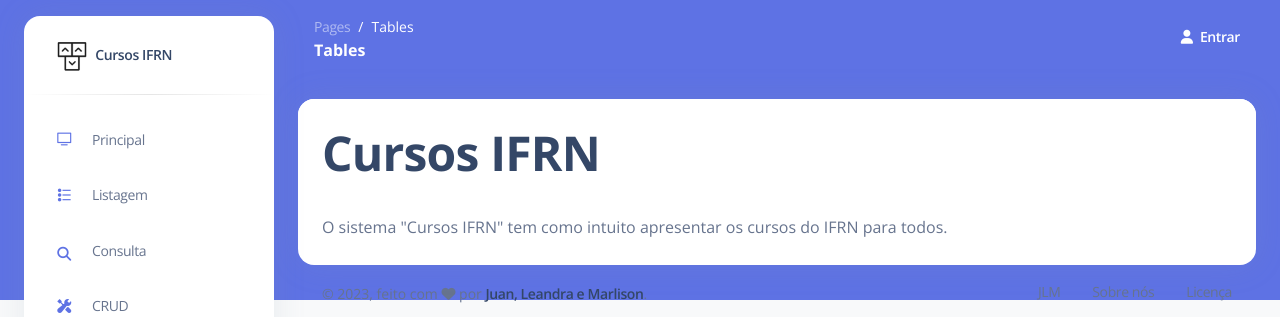
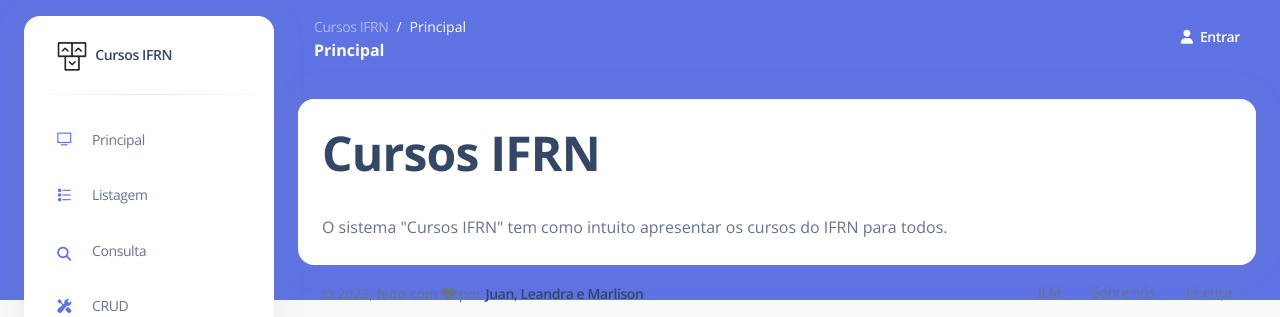
Before and after one commit to kanashi-br/cursosifrn, a Django app: page / in a window 1280 px wide. Shown: the top 317 px of the page. Run offline with Django 4.2, Linux system fonts and the light colour scheme; some libraries are stand-ins or nearby versions.

Commit message:
section das páginas

```diff
--- a/templates/layouts/base.html
+++ b/templates/layouts/base.html
@@ -86,10 +86,10 @@
       <div class="container-fluid py-1 px-3">
         <nav aria-label="breadcrumb">
           <ol class="breadcrumb bg-transparent mb-0 pb-0 pt-1 px-0 me-sm-6 me-5">
-            <li class="breadcrumb-item text-sm"><a class="opacity-5 text-white" href="javascript:;">Pages</a></li>
-            <li class="breadcrumb-item text-sm text-white active" aria-current="page">Tables</li>
+            <li class="breadcrumb-item text-sm"><a class="opacity-5 text-white" href="javascript:;">Cursos IFRN</a></li>
+            <li class="breadcrumb-item text-sm text-white active" aria-current="page">{% block section1 %} {% endblock section1 %}</li>
           </ol>
-          <h6 class="font-weight-bolder text-white mb-0">Tables</h6>
+          <h6 class="font-weight-bolder text-white mb-0">{% block section2 %} {% endblock section2 %}</h6>
         </nav>
         <div class="collapse navbar-collapse mt-sm-0 mt-2 me-md-0 me-sm-4" id="navbar">
           <div class="ms-md-auto pe-md-3 d-flex align-items-center">
--- a/templates/meuapp/consulta.html
+++ b/templates/meuapp/consulta.html
@@ -1,4 +1,6 @@
 {% extends 'layouts/base.html' %}
+{% block section1 %} Consulta {% endblock section1 %}
+{% block section2 %} Consulta {% endblock section2 %}
 {% block content %}
 <div class="row">
     <div class="col">
--- a/templates/meuapp/cursos/criar.html
+++ b/templates/meuapp/cursos/criar.html
@@ -1,5 +1,7 @@
 {% extends 'layouts/base.html' %}
 {% load crispy_forms_tags %}
+{% block section1 %} Cursos / Criar {% endblock section1 %}
+{% block section2 %} Criar {% endblock section2 %}
 {% block content %}
     <div class="row">
         <div class="col">
--- a/templates/meuapp/cursos/crud.html
+++ b/templates/meuapp/cursos/crud.html
@@ -1,4 +1,6 @@
 {% extends 'layouts/base.html' %}
+{% block section1 %} Cursos / CRUD {% endblock section1 %}
+{% block section2 %} CRUD {% endblock section2 %}
 {% block content %}
 <div class="row">
     <div class="col">
--- a/templates/meuapp/cursos/editar.html
+++ b/templates/meuapp/cursos/editar.html
@@ -1,5 +1,7 @@
 {% extends 'layouts/base.html' %}
 {% load crispy_forms_tags %}
+{% block section1 %} Cursos / Editar {% endblock section1 %}
+{% block section2 %} Editar {% endblock section2 %}
 {% block content %}
     <div class="row">
         <div class="col">
--- a/templates/meuapp/cursos/listagem.html
+++ b/templates/meuapp/cursos/listagem.html
@@ -1,4 +1,6 @@
 {% extends 'layouts/base.html' %}
+{% block section1 %} Cursos / Listagem {% endblock section1 %}
+{% block section2 %} Listagem {% endblock section2 %}
 {% block content %}
 <div class="row">
     <div class="col">
--- a/templates/meuapp/home.html
+++ b/templates/meuapp/home.html
@@ -1,4 +1,6 @@
 {% extends 'layouts/base.html' %}
+{% block section1 %} Principal {% endblock section1 %}
+{% block section2 %} Principal {% endblock section2 %}
 {% block content %}
     <div class="row">
         <div class="col">
--- a/templates/meuapp/sobre.html
+++ b/templates/meuapp/sobre.html
@@ -1,4 +1,6 @@
 {% extends 'layouts/base.html' %}
+{% block section1 %} Sobre {% endblock section1 %}
+{% block section2 %} Sobre {% endblock section2 %}
 {% block content %}
     <div class="row">
         <div class="col">
```
